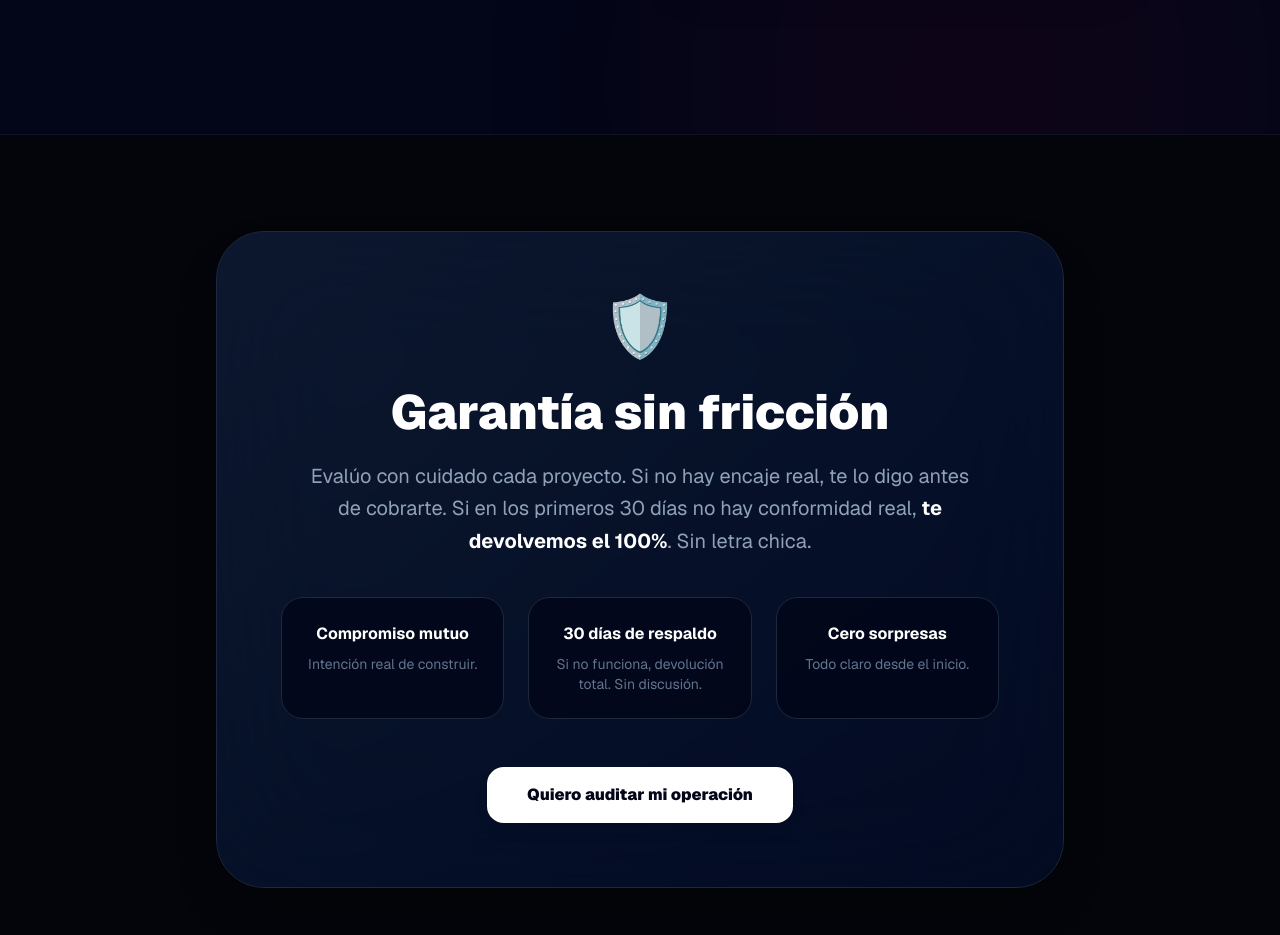
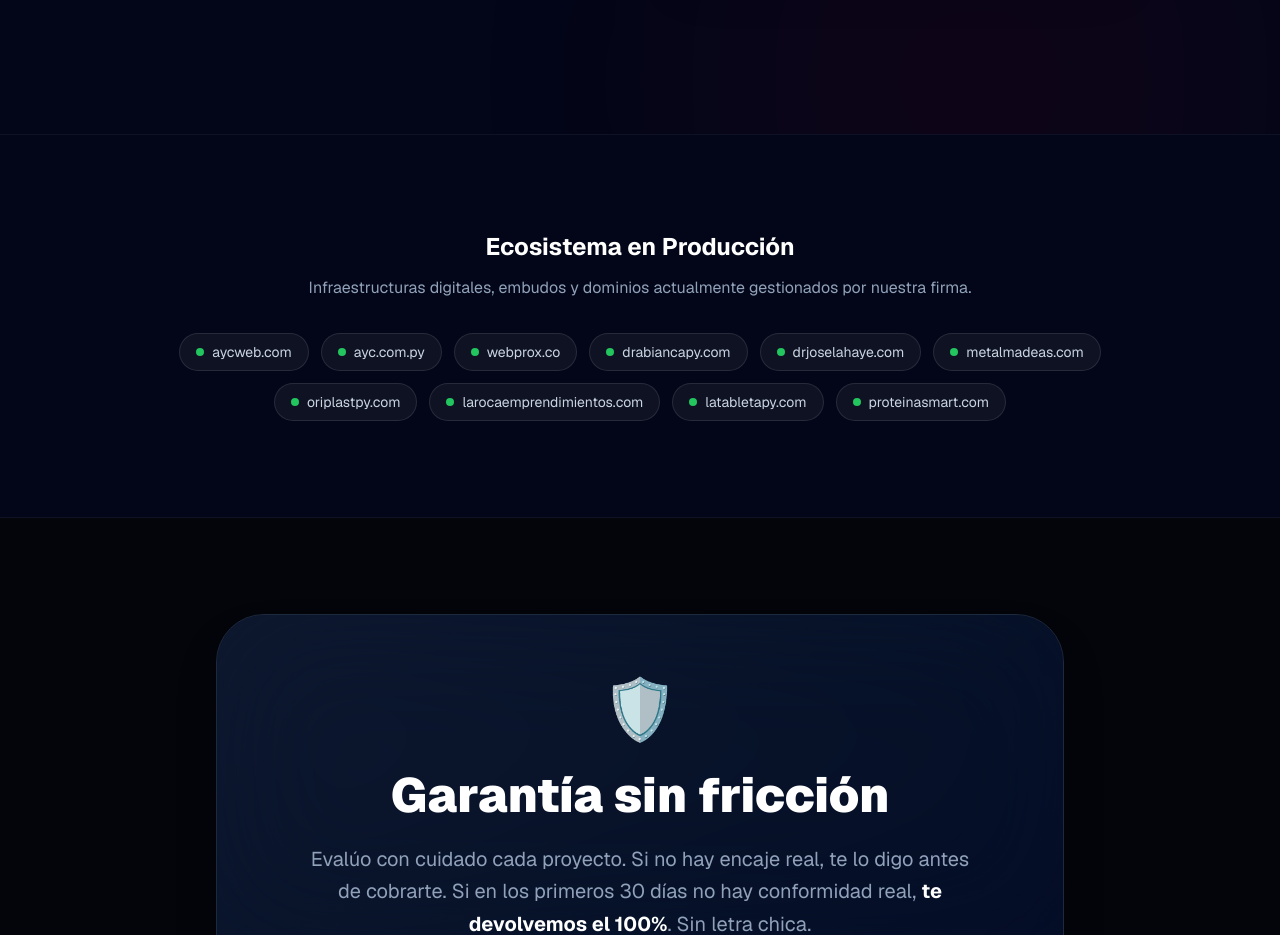
Before and after one commit to oscaramarilla/aycweb, a Next.js app: page /empresas in a window 1280 px wide. Shown: the part 4320-5255 px from the top of the page. Built offline with nearby package versions, Linux system fonts and the light colour scheme.

Commit message:
feat(home): inyectar ecosistema de dominios en produccion con live status

```diff
--- a/app/[lang]/(marketing)/page.tsx
+++ b/app/[lang]/(marketing)/page.tsx
@@ -11,6 +11,19 @@ export const metadata: Metadata = {
   title: "AYCweb Paraguay | Firma de Infraestructura Digital B2B",
   description: "Construimos ecosistemas digitales que automatizan ventas y operaciones para empresas y profesionales. No somos para todos, postulá a una auditoría.",
 };
+
+const DOMINIOS_GESTIONADOS = [
+  { nombre: "aycweb.com", url: "https://aycweb.com" },
+  { nombre: "ayc.com.py", url: "https://ayc.com.py" },
+  { nombre: "webprox.co", url: "https://webprox.co" },
+  { nombre: "drabiancapy.com", url: "https://drabiancapy.com" },
+  { nombre: "drjoselahaye.com", url: "https://drjoselahaye.com" },
+  { nombre: "metalmadeas.com", url: "https://metalmadeas.com" },
+  { nombre: "oriplastpy.com", url: "https://oriplastpy.com" },
+  { nombre: "larocaemprendimientos.com", url: "https://larocaemprendimientos.com" },
+  { nombre: "latabletapy.com", url: "https://latabletapy.com" },
+  { nombre: "proteinasmart.com", url: "https://proteinasmart.com" },
+];
 
 export default async function HomePage({ params }: { params: Promise<{ lang: string }> }) {
   const { lang } = await params;
@@ -219,6 +232,30 @@ export default async function HomePage({ params }: { params: Promise<{ lang: str
         </div>
       </section>
 
+      {/* ================= 5b) ECOSISTEMA EN PRODUCCIÓN ================= */}
+      <section className="py-16 md:py-24 relative z-10 border-b border-white/[0.05]">
+        <div className="max-w-5xl mx-auto px-6">
+          <h3 className="text-2xl font-bold text-white mb-3 text-center">Ecosistema en Producción</h3>
+          <p className="text-slate-400 text-center mb-8">Infraestructuras digitales, embudos y dominios actualmente gestionados por nuestra firma.</p>
+          <div className="flex flex-wrap justify-center gap-3">
+            {DOMINIOS_GESTIONADOS.map((dominio) => (
+              <a
+                key={dominio.nombre}
+                href={dominio.url}
+                target="_blank"
+                rel="noopener noreferrer"
+                className="px-4 py-2 rounded-full bg-white/5 border border-white/10 text-slate-300 text-sm hover:bg-white/10 hover:text-white transition-colors flex items-center gap-2"
+              >
+                <svg width="8" height="8" viewBox="0 0 8 8" fill="none" aria-hidden="true">
+                  <circle cx="4" cy="4" r="4" fill="#22c55e"/>
+                </svg>
+                {dominio.nombre}
+              </a>
+            ))}
+          </div>
+        </div>
+      </section>
+
       {/* ================= 5) GARANTÍA ================= */}
       <section className="py-16 md:py-24 relative z-10 bg-[#04050a]">
         <div className="max-w-4xl mx-auto px-4 md:px-6">
```
